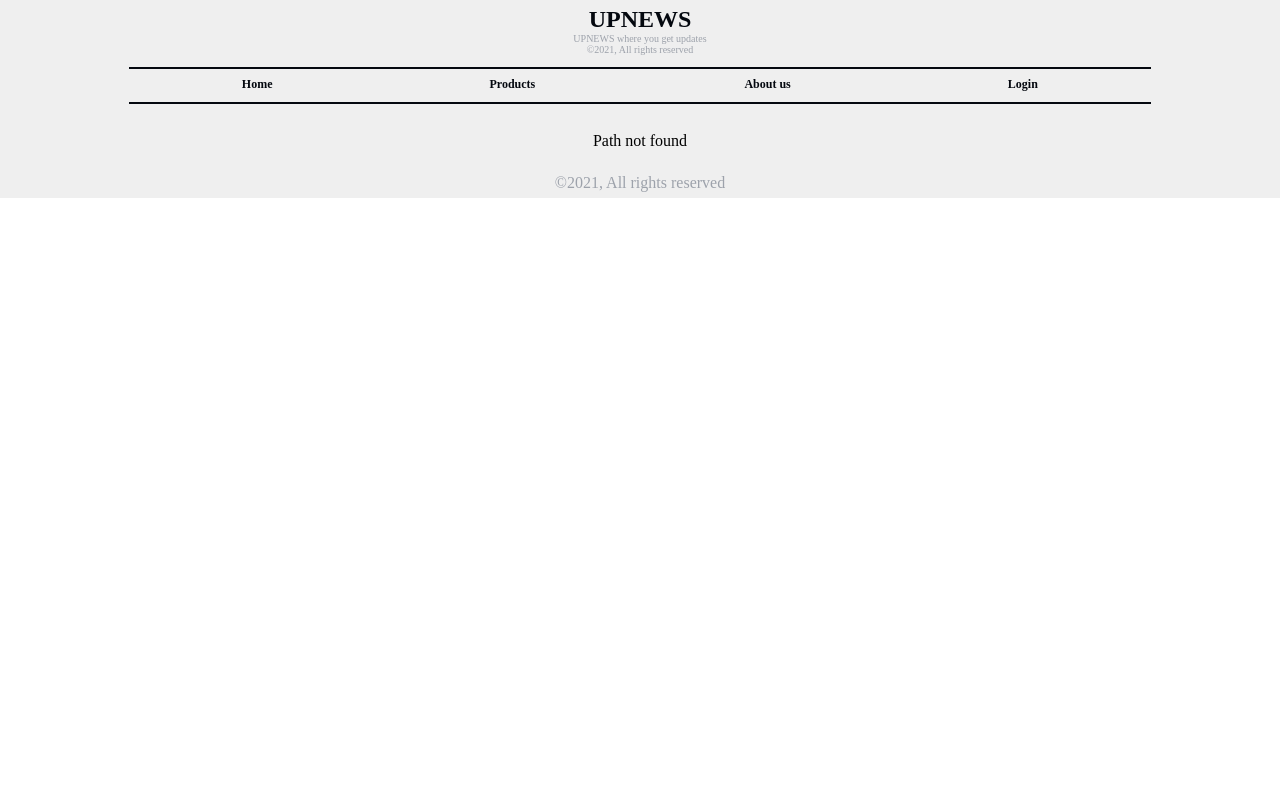
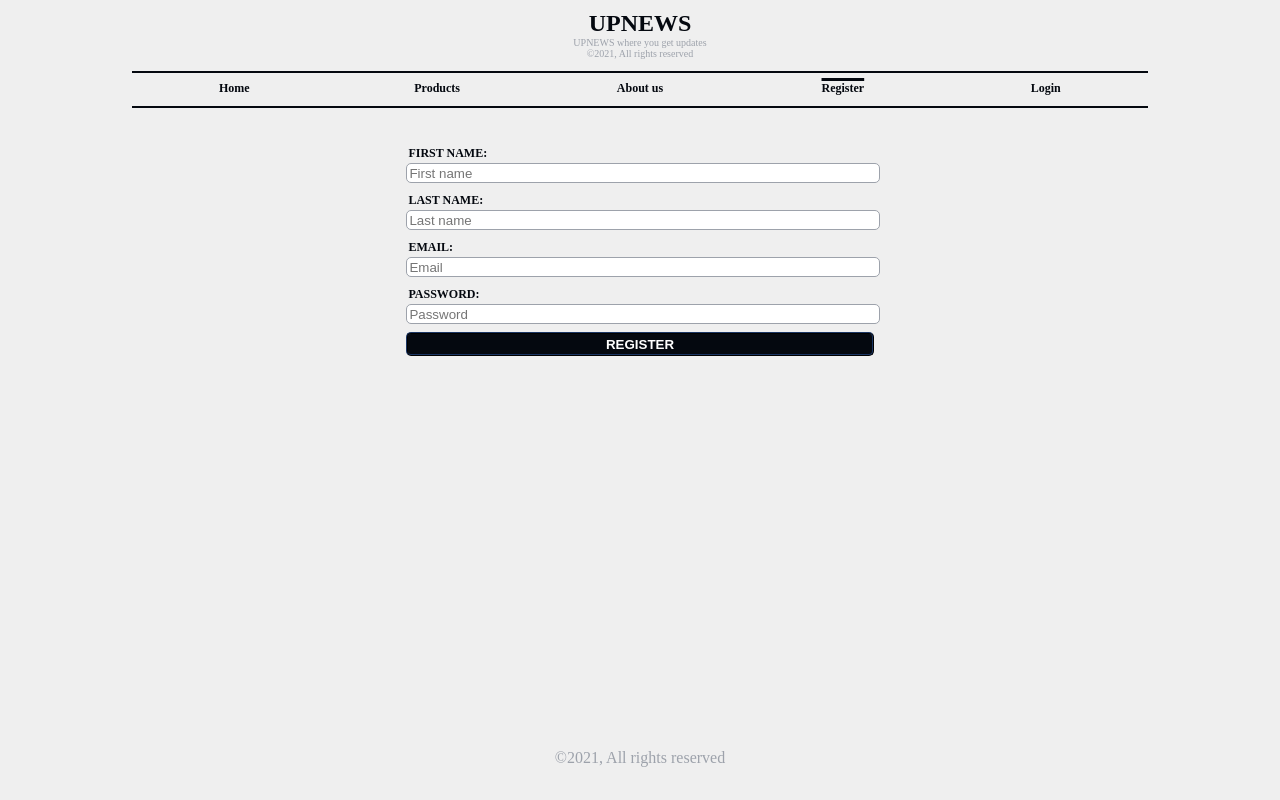
Before and after one commit to naiame-neltheri/upnews, a React (Create React App) app in the folder frontend/: page /register in a window 1280 px wide. Before the commit this address had no page. Built offline with nearby package versions, Linux system fonts and the light colour scheme.

Commit message:
Edited css for more flexible view

```diff
--- a/frontend/package.json
+++ b/frontend/package.json
@@ -14,6 +14,7 @@
     "react-scripts": "4.0.1",
     "styled-components": "^5.2.1",
     "styled-system": "^5.1.5",
+    "universal-cookie": "^4.0.4",
     "web-vitals": "^0.2.4"
   },
   "scripts": {
--- a/frontend/src/App.js
+++ b/frontend/src/App.js
@@ -14,15 +14,19 @@ import Signature from './fragments/signature.js';
 function App() {
   return(
     <ThemeProvider theme = { theme }>
-        <Container display="block" p = {[0, 0, 1, 1]} m = {[0, 0, 0, 0]}>
+        <Container height="100vh" justifyContent="space-between" p = {[0, 0, 1, 1]} m = {[0, 0, 0, 0]} >
+            <Container width="100%">
                 <Header/>
                 <Liner />
                 <Navbar />
                 <Liner />
+            </Container>
+            <Container flex="1" width="100%" justifyContent="flex-start">
         		<Switch>
                     { routes.map((route, i) => (<RouteWithSubRoutes key = {i} {...route} />)) }
         		</Switch>
-            <Container>
+            </Container>
+            <Container width="100%" height="10vh">
                 <Signature>&copy;2021, All rights reserved</Signature>
             </Container>
         </Container>
--- a/frontend/src/components/card.js
+++ b/frontend/src/components/card.js
@@ -3,7 +3,7 @@ import Title from '../fragments/title.js';
 import Paragraph from '../fragments/paragraph.js';
 import Link from '../fragments/link.js';
 
-function Card() {
+const Card = (props) => {
 	return(
 		<Container
 			flexDirection="row"
@@ -15,17 +15,17 @@ function Card() {
 			maxHeight={[64,64,120,120]}
 			overflow="hidden">
 			<Container maxWidth="25%" p={[1,1,3,3]}>
-				<Link to="/test" textAlign="center">
-					<Title fontSize={[2,3,4,5]}>CARD TITLE</Title>
+				<Link to="/test">
+					<Title fontSize={[2,3,4,5]}>{props.title}</Title>
 				</Link>
 			</Container>
 			<Container flex="1" alignItems="stretch">
 				<Paragraph fontSize={[0,1,2,3]}>
-					Lorem ipsum dolor sit amet, consectetur adipiscing elit, sed do eiusmod tempor incididunt ut labore et dolore magna aliqua. Pharetra et ultrices neque ornare aenean. Dignissim diam quis enim lobortis scelerisque fermentum dui. Quis enim lobortis scelerisque fermentum dui faucibus in. Integer eget aliquet nibh praesent tristique magna sit amet purus. Et netus et malesuada fames ac turpis egestas integer. Porta lorem mollis aliquam ut porttitor leo.
+					{props.body}
 				</Paragraph>
 			</Container>
 		</Container>
 	);
-}
+};
 
 export default Card;
--- a/frontend/src/components/navbar.js
+++ b/frontend/src/components/navbar.js
@@ -1,9 +1,10 @@
+import Cookie from 'universal-cookie';
+import Link from '../fragments/navlink.js';
 import { useTheme } from 'styled-components';
 import NavItem from '../fragments/navitem.js';
-import Link from '../fragments/navlink.js';
 import Container from '../fragments/container.js';
 
-function isActiveCheck(match, location) {
+const isActiveCheck = (match, location) => {
 	if (match) {
 		return match.isExact;
 	}
@@ -12,10 +13,39 @@ function isActiveCheck(match, location) {
 	}
 }
 
-function Navbar(props) {
+// <NavItem p={[0, 0, 0, 0]} fontSize={[1,1,2,4]}>
+// 	<Link to="/login" activeStyle={{ textDecoration: `overline ${theme.colors.primary}`, textDecorationThickness: '3px' }} isActive={isActiveCheck}>Login</Link>
+// </NavItem>
+
+const conditionalRender = (theme) => {
+	console.log("Conditional Render called");
+	let cookie = new Cookie();
+	let _token = cookie.get('token');
+	if (_token) {
+		return (
+			<NavItem p={[0, 0, 0, 0]} fontSize={[1,1,2,4]}>
+				<Link to="/login" activeStyle={{ textDecoration: `overline ${theme.colors.primary}`, textDecorationThickness: '3px' }} isActive={isActiveCheck}>Logout</Link>
+			</NavItem>
+		);
+	}
+	else {
+		return (
+			<>
+				<NavItem p={[0, 0, 0, 0]} fontSize={[1,1,2,4]}>
+					<Link to="/register" activeStyle={{ textDecoration: `overline ${theme.colors.primary}`, textDecorationThickness: '3px' }} isActive={isActiveCheck}>Register</Link>
+				</NavItem>
+				<NavItem p={[0, 0, 0, 0]} fontSize={[1,1,2,4]}>
+					<Link to="/login" activeStyle={{ textDecoration: `overline ${theme.colors.primary}`, textDecorationThickness: '3px' }} isActive={isActiveCheck}>Login</Link>
+				</NavItem>
+			</>
+		);
+	}
+}
+
+const Navbar = () => {
 	const theme = useTheme();
 	return(
-		<Container width="80%" margin="auto" p={[0, 0, 0, 0]} flexDirection="row">
+		<Container width="80%" ml="auto" mr="auto" p={[0, 0, 0, 0]} flexDirection="row">
 			<NavItem p={[0, 0, 0, 0]} fontSize={[1,1,2,4]}>
 				<Link activeStyle={{
 					textDecoration: `overline ${theme.colors.primary}`,
@@ -33,9 +63,7 @@ function Navbar(props) {
 			<NavItem p={[0, 0, 0, 0]} fontSize={[1,1,2,4]}>
 				<Link to="/about" activeStyle={{ textDecoration: `overline ${theme.colors.primary}`, textDecorationThickness: '3px' }} isActive={isActiveCheck}>About us</Link>
 			</NavItem>
-			<NavItem p={[0, 0, 0, 0]} fontSize={[1,1,2,4]}>
-				<Link to="/login" activeStyle={{ textDecoration: `overline ${theme.colors.primary}`, textDecorationThickness: '3px' }} isActive={isActiveCheck}>Login</Link>
-			</NavItem>
+			{conditionalRender(theme)}
 		</Container>
 	);
 }
--- a/frontend/src/fragments/container.js
+++ b/frontend/src/fragments/container.js
@@ -33,6 +33,7 @@ const container = styled.div`
 	justify-content: center;
 	align-items: center;
 	background-color: ${props => props.blackbg ? 'black' : props.theme.colors.background};
+	box-sizing: border-box;
 	${space}
 	${color}
 	${flexbox}
--- a/frontend/src/pages/aboutscreen.js
+++ b/frontend/src/pages/aboutscreen.js
@@ -4,12 +4,12 @@ import Title from '../fragments/title.js';
 
 const AboutScreen = () => {
 	// const bg = 'url(' + process.env.PUBLIC_URL + '/background_1.jpg)';
-	const about_bg = `url(${process.env.PUBLIC_URL}/about_us.svg)`;
+	const about_bg = `url(${process.env.PUBLIC_URL}/about_us.svg) no-repeat center fixed`;
 	return(
 		<Container flexDirection="row" justifyContent="space-between">
-			<Container maxWidth="30%" minWidth="30%" minHeight="30em" backgroundImage={about_bg} backgroundSize="cover"></Container>
+			<Container maxWidth="30%" minWidth="30%" minHeight="30em" background={about_bg} backgroundSize="cover"></Container>
 			<Container alignItems="flex-start" justifyContent="flex-start" minHeight="30em" ml={[1,1,2,4]}>
-				<Title fontSize={[18,24,32,32]}>Ascending.Co</Title>
+				<Title fontSize={[3,3,7,7]}>Ascending.Co</Title>
 				<Paragraph textAlign="justify">
 					Ascending.Co is software company focused on contributing to the open source. We built explicit modern applications that tend to be trend.
 				</Paragraph>
--- a/frontend/src/pages/loginsreen.js
+++ b/frontend/src/pages/loginsreen.js
@@ -29,7 +29,7 @@ const LoginScreen = () => {
 		});
 	}
 	return(
-		<Container p = {[1, 3, 4, 5]} width={['80%','80%', '40%', '40%']} margin="auto">
+		<Container p = {[1, 3, 4, 5]} width={['80%','80%', '40%', '40%']}>
 			<Form onSubmit={submitHandler}>
 				<Container alignItems="flex-start">
 					<Label>Username :</Label>
--- /dev/null
+++ b/frontend/src/pages/registerscreen.js
@@ -0,0 +1,35 @@
+import Container from '../fragments/container.js';
+import Form from '../fragments/form.js';
+import Label from '../fragments/label.js';
+import Button from '../fragments/button.js';
+import Input from '../fragments/input.js';
+
+const RegisterScreen = () => {
+	return(
+		<Container width={["80%","80%","40%","40%"]} p={[1,3,4,5]}>
+			<Form>
+				<Container alignItems="flex-start">
+						<Label>First name:</Label>
+						<Input type="text" placeholder="First name" />
+				</Container>
+				<Container alignItems="flex-start">
+						<Label>Last name:</Label>
+						<Input type="text" placeholder="Last name" />
+				</Container>
+				<Container alignItems="flex-start">
+						<Label>Email:</Label>
+						<Input type="text" placeholder="Email" />
+				</Container>
+				<Container alignItems="flex-start">
+						<Label>Password:</Label>
+						<Input type="text" placeholder="Password" />
+				</Container>
+				<Container>
+					<Button wide>register</Button>
+				</Container>
+			</Form>
+		</Container>
+	);
+}
+
+export default RegisterScreen;
```
Also changed, not shown: frontend/src/components/loginform.js (deleted, +0 -29 lines), frontend/src/fragments/backgroundImage.js (added, +14 -0 lines), frontend/src/routeConfig.js (+7 -2 lines), frontend/src/pages/indexscreen.js, 2 other files (tests, documents, lock files or other folders). Lines whose indentation alone changed are shown as unchanged.
